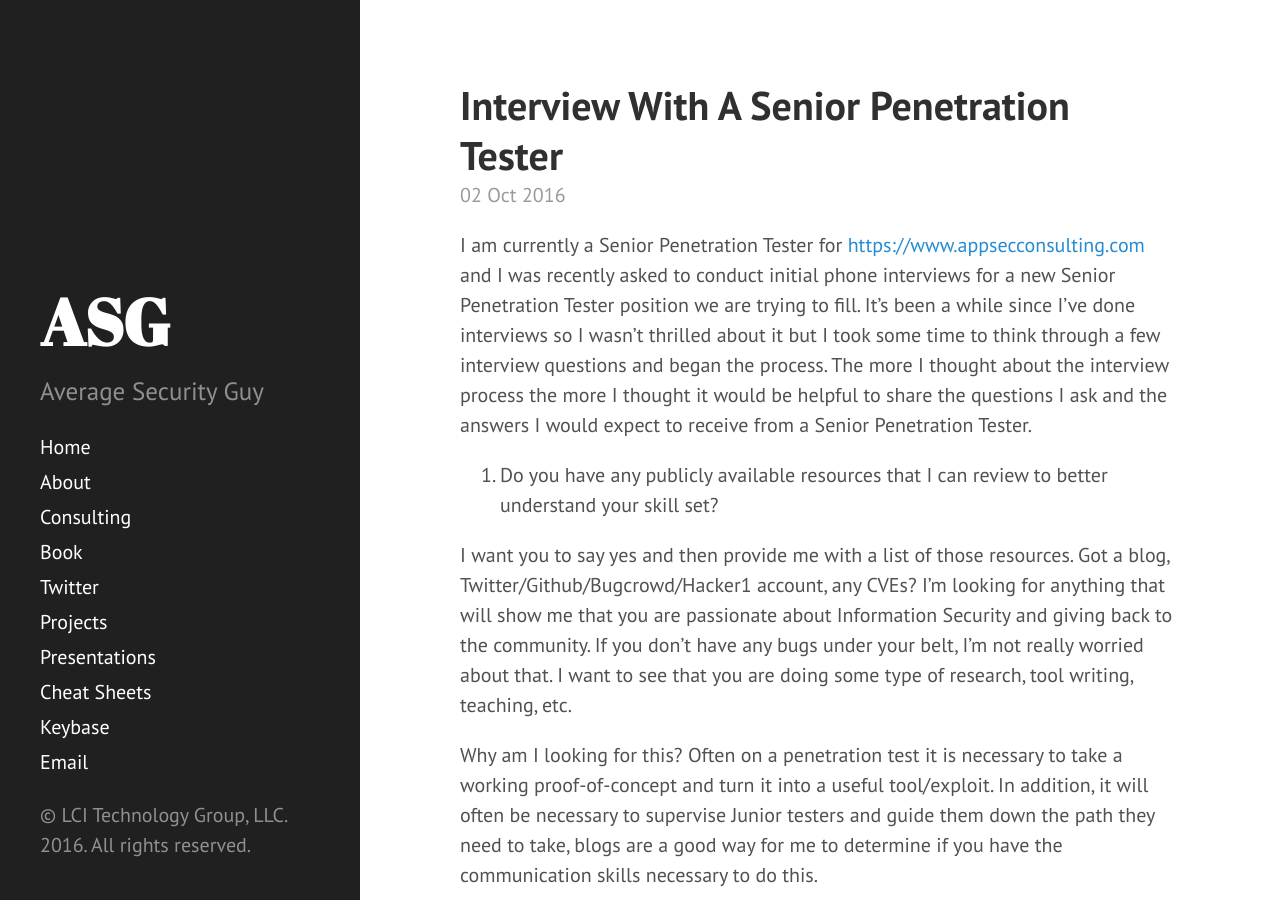
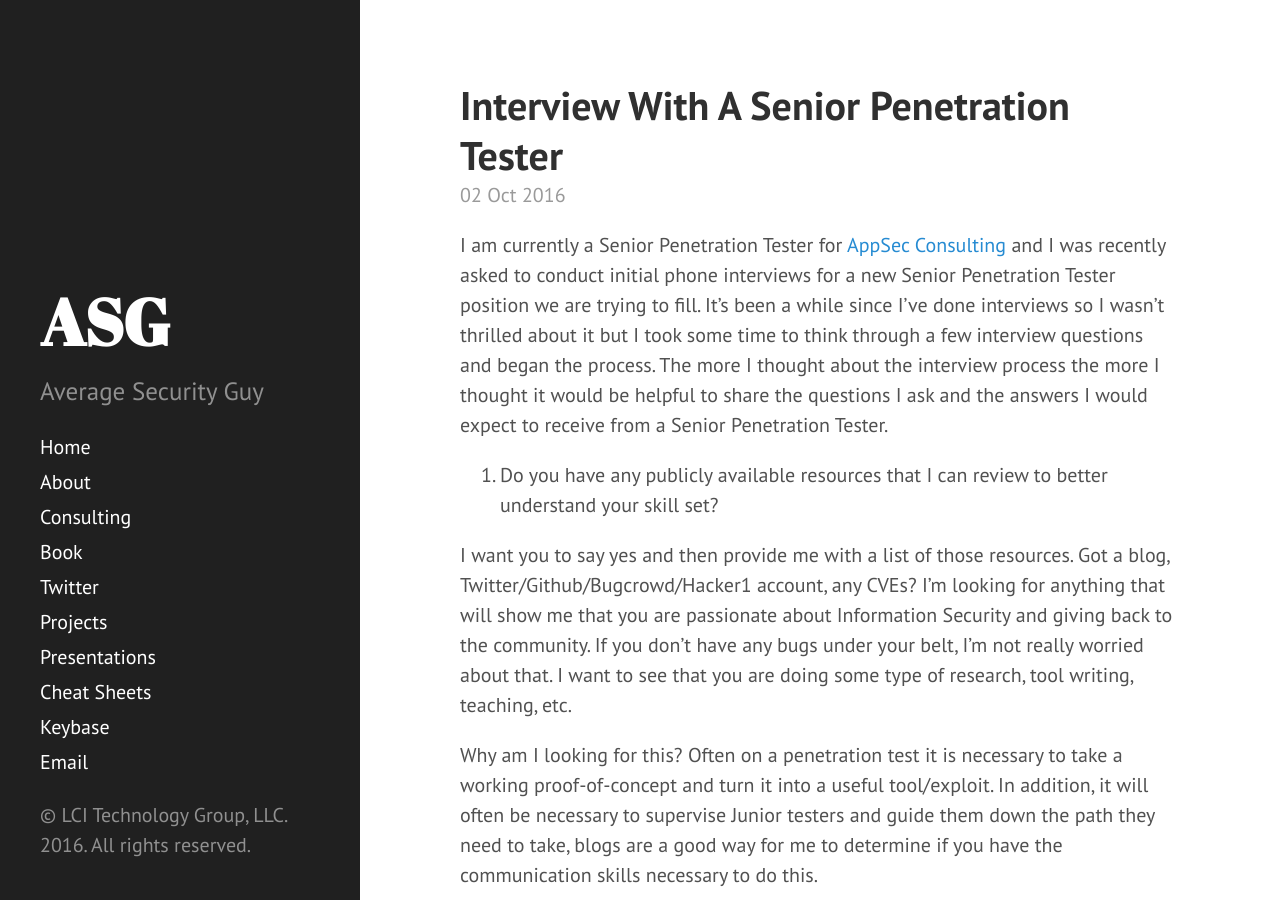
Before and after one commit to jaxmayhem/averagesecurityguy.github.io, a Jekyll site: the page built from _posts/2016-10-02-interview-with-a-senior-pentester.md, in a window 1280 px wide and 900 px high. Built offline with Jekyll 4.4.1, drawn with Linux system fonts in a browser that asks for light colours.

Commit message:
Interview with a Senior Penetration Tester.

```diff
--- a/_posts/2016-10-02-interview-with-a-senior-pentester.md
+++ b/_posts/2016-10-02-interview-with-a-senior-pentester.md
@@ -2,7 +2,7 @@
 layout: post
 title: Interview With A Senior Penetration Tester
 ---
-I am currently a Senior Penetration Tester for [https://www.appsecconsulting.com](AppSec Consulting) and I was recently asked to conduct initial phone interviews for a new Senior Penetration Tester position we are trying to fill. It's been a while since I've done interviews so I wasn't thrilled about it but I took some time to think through a few interview questions and began the process. The more I thought about the interview process the more I thought it would be helpful to share the questions I ask and the answers I would expect to receive from a Senior Penetration Tester.
+I am currently a Senior Penetration Tester for [AppSec Consulting](https://www.appsecconsulting.com) and I was recently asked to conduct initial phone interviews for a new Senior Penetration Tester position we are trying to fill. It's been a while since I've done interviews so I wasn't thrilled about it but I took some time to think through a few interview questions and began the process. The more I thought about the interview process the more I thought it would be helpful to share the questions I ask and the answers I would expect to receive from a Senior Penetration Tester.
 
 1. Do you have any publicly available resources that I can review to better understand your skill set?
 
```
